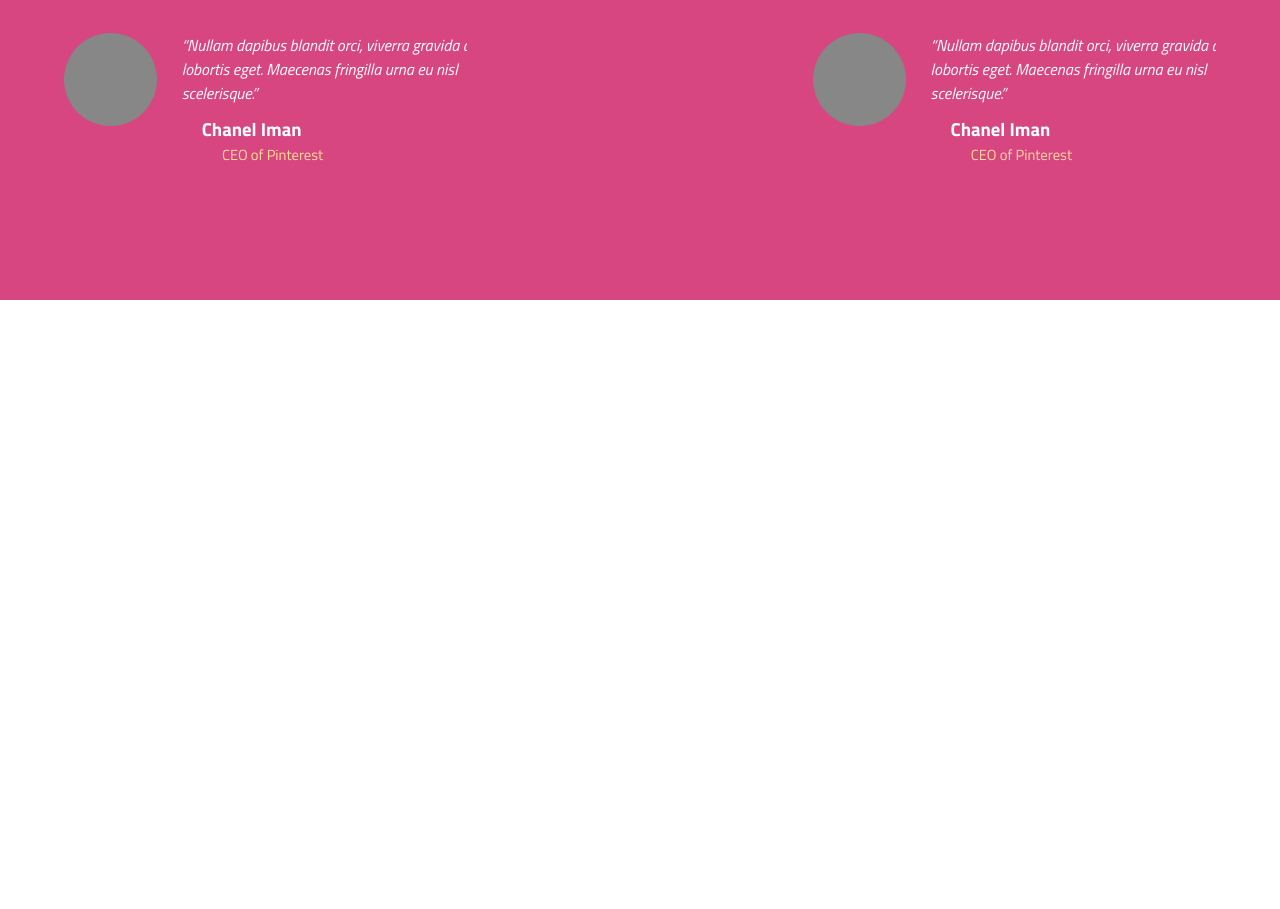
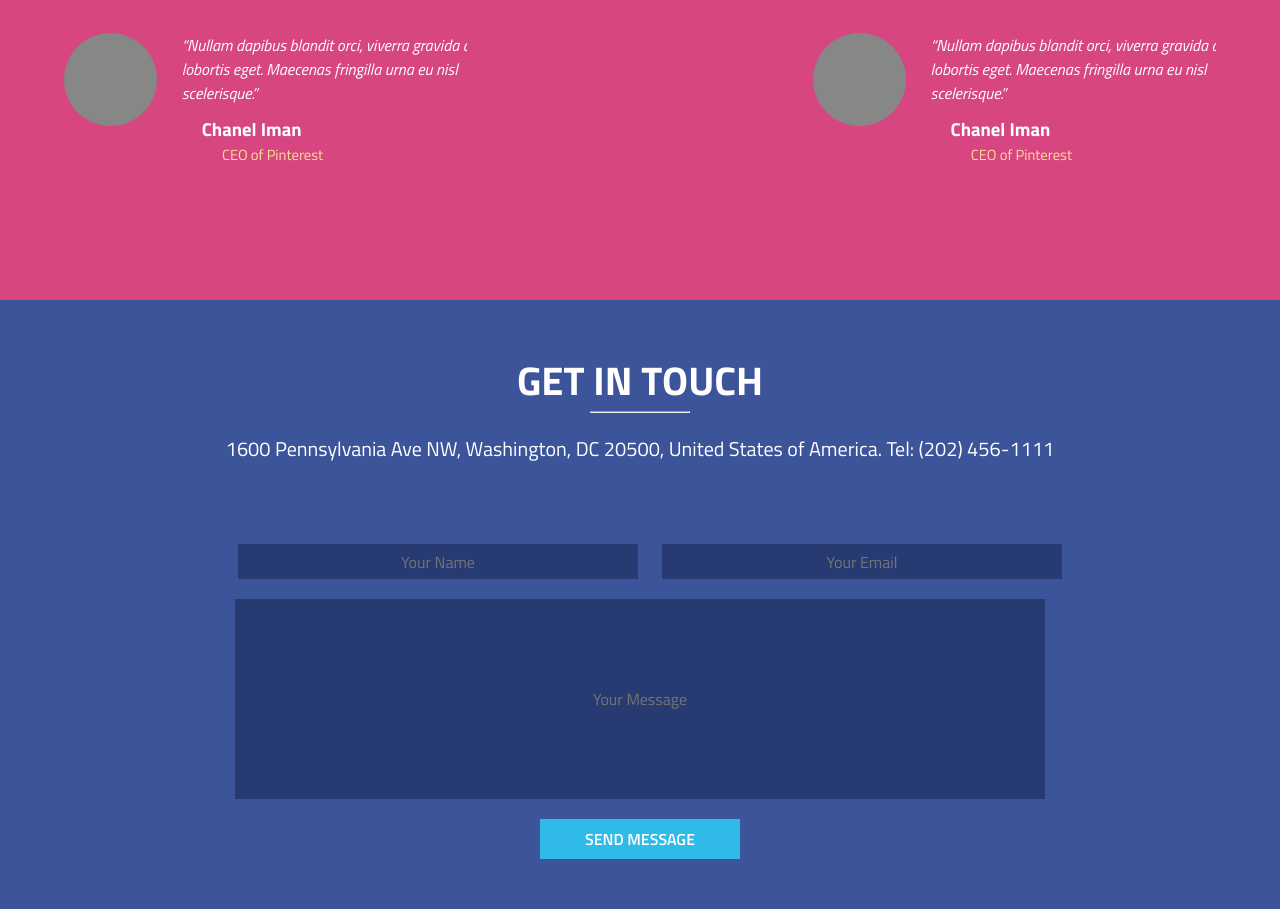
Before and after one commit to mohammadraufzahed/cuda, a plain HTML site: page index.html in a window 1280 px wide. Shown: the part 5839-6748 px from the top of the page. Before the commit the page ends 6139 px from the top, so only its background shows below. Drawn offline with Linux system fonts and the light colour scheme.

Commit message:
Add the contact us form

```diff
--- a/css/style.css
+++ b/css/style.css
@@ -456,3 +456,80 @@
 .right{
 	float: right;
 }
+/*Contact Container style*/
+#contact-container{
+	width: 100%;
+	height: auto;
+	background-color: #3c5499;
+}
+#contact-container hr{
+	width: 100px;
+	color: #324785;
+	margin: 0 auto;
+}
+#contact-title{
+	font-family: 'TitillumWeb Bold';
+	font-weight: bold;
+	font-size: 30pt;
+	color: #fff;
+	text-align: center;
+	padding-top: 50px;
+}
+#contact-address{
+	font-family: 'TitillumWeb Regular';
+	font-weight: normal;
+	font-size: 15pt;
+	color: #fff;
+	text-align: center;
+	padding-top: 20px;
+}
+::-webkit-input-placeholder {
+   text-align: center;
+}
+
+:-moz-placeholder { /* Firefox 18- */
+   text-align: center;
+}
+
+::-moz-placeholder {  /* Firefox 19+ */
+   text-align: center;
+}
+
+:-ms-input-placeholder {
+   text-align: center;
+}
+#contact-form{
+	text-align: center;
+	padding-top: 80px;
+	padding-bottom: 50px;
+}
+.contact-form-input{
+	font-family: 'TitillumWeb Regular';
+	font-weight: normal;
+	font-size: 12pt;
+	color: #fff;
+	border: 0px;
+	background-color: #273a71;
+}
+.contact-form-input-text{
+	width: 400px;
+	height: 35px;
+	margin-left: 20px;
+	margin-bottom: 20px;
+}
+.contact-form-input-message{
+	width: 810px;
+	height: 200px;
+}
+#submit-button{
+	text-align: center;
+	font-family: 'TitilliumWeb SemiBold';
+	font-weight: normal;
+	font-size: 12pt;
+	color: #fff;
+	background-color: #30bae7;
+	border: 0px;
+	width: 200px;
+	height: 40px;
+	margin-top: 20px;
+}
--- a/index.html
+++ b/index.html
@@ -203,7 +203,18 @@
 					<span class="customer-job">CEO of Pinterest</span>
 				</div>
 			</div>
-			<div class="clear"></div>
+		</div>
+		<div class="clear"></div>
+		<div id="contact-container">
+			<h2 id="contact-title">GET IN TOUCH</h2>
+			<hr>
+			<p id="contact-address">1600 Pennsylvania Ave NW, Washington, DC 20500, United States of America. Tel: (202) 456-1111</p>
+			<form action="#" id="contact-form">
+				<input class="contact-form-input contact-form-input-text" id="contact-name" type="text" placeholder="Your Name" required>
+				<input class="contact-form-input contact-form-input-text" type="email" required placeholder="Your Email"><br>
+				<input class="contact-form-input contact-form-input-message" type="text" placeholder="Your Message" required><br>
+				<input id="submit-button" type="submit" value="SEND MESSAGE">
+			</form>
 		</div>
 	</body>
 </html>
```
